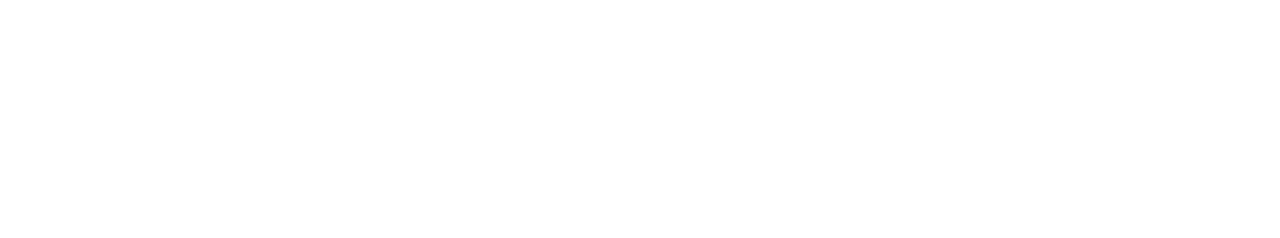
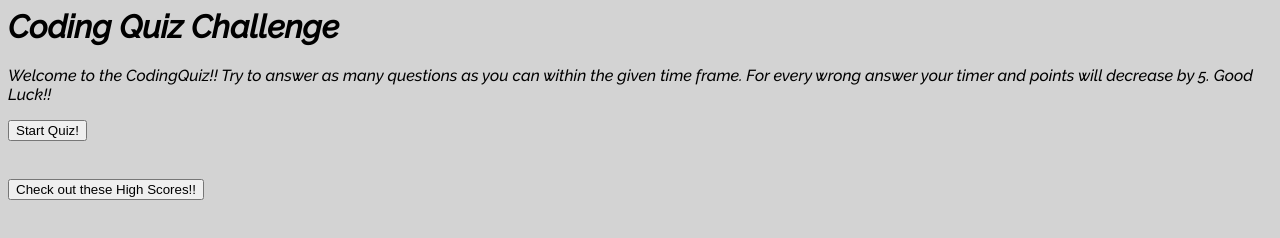
Before and after one commit to codymichaud/code-quiz, a plain HTML site: page index.html in a window 1280 px wide. Drawn offline with Linux system fonts and the light colour scheme.

Commit message:
added html and javascript page. added content to main page

```diff
--- a/code-quiz.css
+++ b/code-quiz.css
@@ -0,0 +1,4 @@
+#webBody{
+    background-color: lightgray;
+    font-family: 'Raleway', sans-serif;
+}
--- a/index.html
+++ b/index.html
@@ -5,10 +5,31 @@
     <meta name="viewport" content="width=device-width, initial-scale=1.0">
     <title>Code Quiz</title>
     <link rel="stylesheet" type="text/css" href="code-quiz.css">
+    <link rel="preconnect" href="https://fonts.gstatic.com">
+    <link rel="stylesheet" href="https://fonts.googleapis.com/css2?family=Raleway:ital,wght@1,500&display=swap">
 </head>
 
-<body>
+<body id="webBody">
+    <main id="container">
+        <!--For timer-->
+        <time id="currentTime"></time>
+
+        <div id="questionsDiv">
+            <h1>Coding Quiz Challenge</h1>
+            <p>Welcome to the CodingQuiz!! Try to answer as many questions as you can within the given time frame. For
+                every wrong answer your timer and points will decrease by 5. Good Luck!!</p>
+
+            <ul id="choicesUl"></ul>
+            <!--Ul for choices to questions-->
+            <button id="startQuiz"> Start Quiz!</button>
+        </div>
+        </br>
+        </br>
+        <a href="high.score.html"><button id="highScores">Check out these High Scores!!</button></a>
+    </main>
+
 
 </body>
+<script src="code-quiz.js"></script>
 
 </html>
```
Also changed, not shown: high.score.html (added, +13 -0 lines), code-quiz.js (added).
